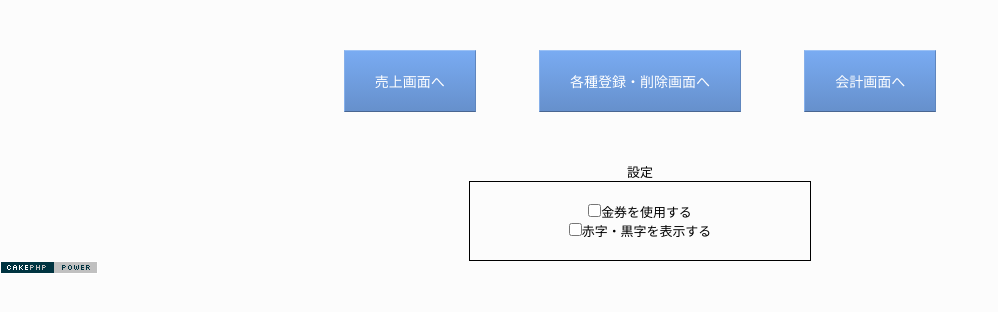
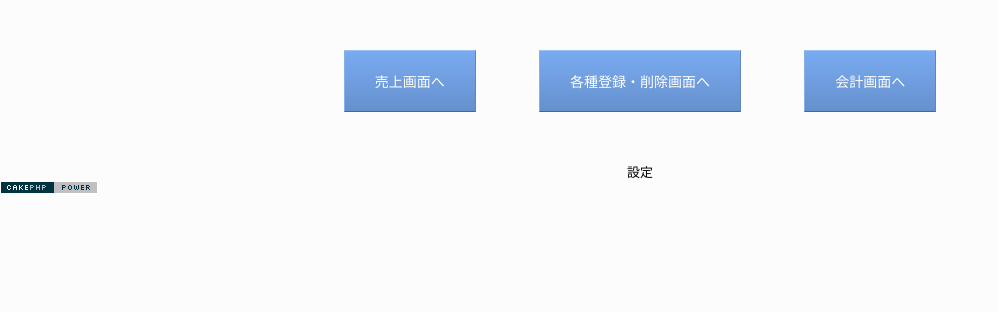
Before and after one commit to me-ta-tag/November_festival, a CakePHP app: the page made by app/View/Shops/index.ctp in a window 1280 px wide. Shown: the part 50-362 px from the top of the page, without its empty margins (0-998 px from the left). Run offline with PHP 8.4 and a stand-in for CakePHP, Linux system fonts and the light colour scheme; the template is opened without the code that fills it, so the values that code supplies are empty; some libraries are stand-ins or nearby versions.

Commit message:
非表示

```diff
--- a/app/View/Shops/index.ctp
+++ b/app/View/Shops/index.ctp
@@ -26,13 +26,13 @@
             <p class="login_function1">
                 設定
             </p>
-            <div class="login_function2">
-               <p class="ticket_use">
-                <input type="checkbox" name="function" value="ticket">金券を使用する
-                </p>
-                <p class="sonweki">
-                <input type="checkbox" name="function" value="sonweki">赤字・黒字を表示する
-                </p>
-            </div>
+            <!--<div class="login_function2">-->
+               <!--<p class="ticket_use">-->
+                <!--<input type="checkbox" name="function" value="ticket">金券を使用する-->
+                <!--</p>-->
+                <!--<p class="sonweki">-->
+                <!--<input type="checkbox" name="function" value="sonweki">赤字・黒字を表示する-->
+                <!--</p>-->
+            <!--</div>-->
         </div>
     </div>
```
